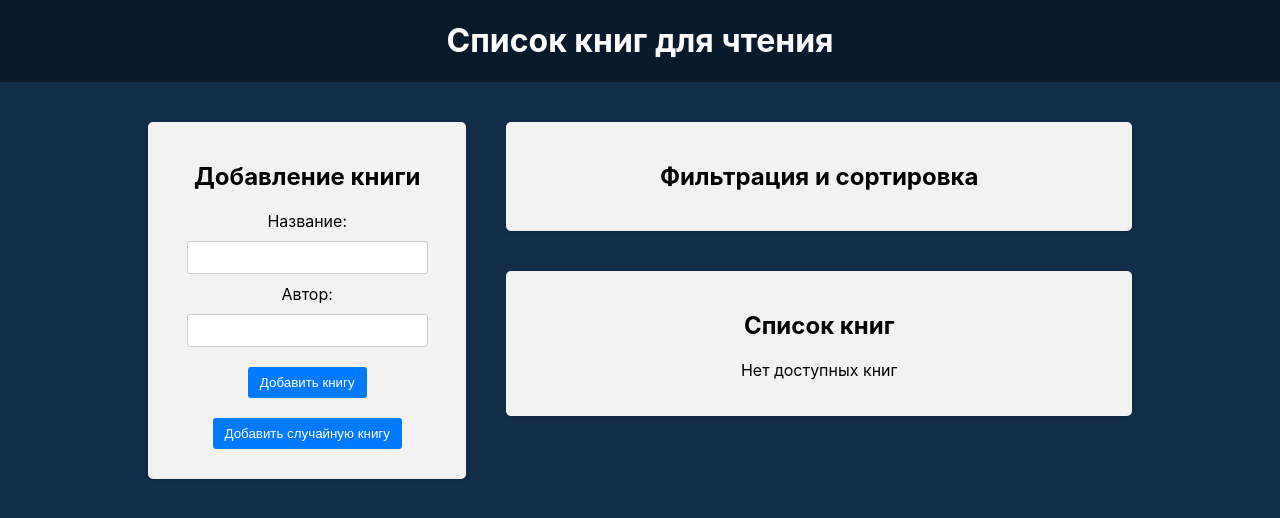
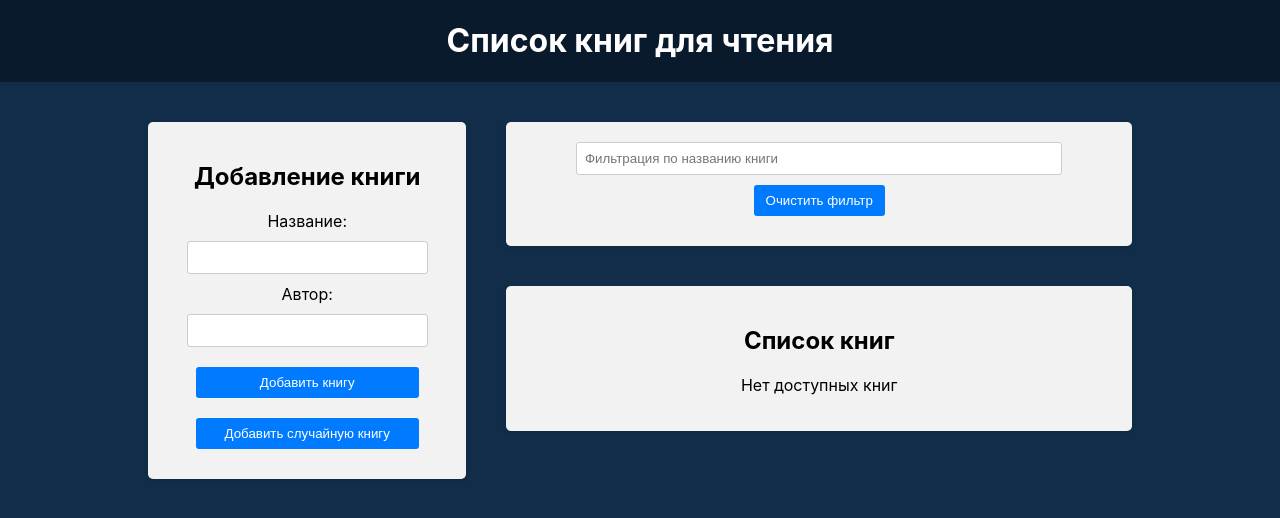
Before and after one commit to tplv/Library, a React (Create React App) app in the folder frontend/: page / in a window 1280 px wide. Shown: the top 518 px of the page. Built offline with nearby package versions, Linux system fonts and the light colour scheme.

Commit message:
Фильтрация книг

```diff
--- a/frontend/src/components/BookFilter/BookFilter.js
+++ b/frontend/src/components/BookFilter/BookFilter.js
@@ -1,7 +1,38 @@
+import './BookFilter.css';
+import { useDispatch, useSelector } from 'react-redux';
+import {
+  setTitleFilter,
+  selectTitleFilter,
+  resetFilters,
+} from '../../redux/slices/filterSlice';
+
 function BookFilter() {
+  const dispatch = useDispatch();
+  const titleFilter = useSelector(selectTitleFilter);
+
+  function handleTitleFilterChange(e) {
+    dispatch(setTitleFilter(e.target.value));
+  }
+
+  function handleResetFilters() {
+    dispatch(resetFilters());
+  }
+
   return (
-    <div className="app-block book-filter">
-      <h2>Фильтрация и сортировка</h2>
+    <div className="app-block filter">
+      <div className="filter-raw">
+        <div className="filter-group">
+          <input
+            type="text"
+            value={titleFilter}
+            placeholder="Фильтрация по названию книги"
+            onChange={handleTitleFilterChange}
+          ></input>
+        </div>
+      </div>
+      <button type="button" onClick={handleResetFilters}>
+        Очистить фильтр
+      </button>
     </div>
   );
 }
--- a/frontend/src/components/BookForm/BookForm.css
+++ b/frontend/src/components/BookForm/BookForm.css
@@ -19,6 +19,7 @@
 
 .book-form button {
   background-color: #007bff;
+  width: 80%;
   color: #fff;
   padding: 8px 12px;
   border: none;
--- a/frontend/src/components/BookList/BookList.js
+++ b/frontend/src/components/BookList/BookList.js
@@ -2,10 +2,12 @@ import { useSelector, useDispatch } from 'react-redux';
 import * as actionCreators from '../../redux/books/actionCreators';
 import './BookList.css';
 import { BsBookmarkStar, BsBookmarkStarFill } from 'react-icons/bs';
+import { selectTitleFilter } from '../../redux/slices/filterSlice';
 
 function BookList() {
   const books = useSelector((state) => state.books);
   const dispatch = useDispatch();
+  const titleFilter = useSelector(selectTitleFilter);
 
   const handleDelete = (id) => {
     dispatch(actionCreators.deleteBook(id));
@@ -15,6 +17,13 @@ function BookList() {
     dispatch(actionCreators.toggleFavorite(id));
   };
 
+  const filteredBooks = books.filter((book) => {
+    const matchesTitle = book.title
+      .toLowerCase()
+      .includes(titleFilter.toLowerCase());
+    return matchesTitle;
+  });
+
   return (
     <div className="app-block book-list">
       <h2>Список книг</h2>
@@ -22,7 +31,7 @@ function BookList() {
         <p>Нет доступных книг</p>
       ) : (
         <ul>
-          {books.map((book, i) => {
+          {filteredBooks.map((book, i) => {
             return (
               <li key={book.id}>
                 <div className="book-info">
--- /dev/null
+++ b/frontend/src/redux/slices/filterSlice.js
@@ -0,0 +1,24 @@
+import { createSlice } from '@reduxjs/toolkit';
+
+const initialState = {
+  title: '',
+};
+
+const filterSlice = createSlice({
+  name: 'filter',
+  initialState,
+  reducers: {
+    setTitleFilter(state, action) {
+      state.title = action.payload;
+    },
+    resetFilters(state) {
+      return initialState;
+    },
+  },
+});
+
+export const { setTitleFilter, resetFilters } = filterSlice.actions;
+
+export const selectTitleFilter = (state) => state.filter.title;
+
+export default filterSlice.reducer;
--- a/frontend/src/redux/store.js
+++ b/frontend/src/redux/store.js
@@ -1,9 +1,11 @@
 import { configureStore } from '@reduxjs/toolkit';
 import booksReducer from './books/reducer';
+import filterReducer from '../../src/redux/slices/filterSlice';
 
 const store = configureStore({
   reducer: {
     books: booksReducer,
+    filter: filterReducer,
   },
 });
 
```
Lines whose indentation alone changed are shown as unchanged.
